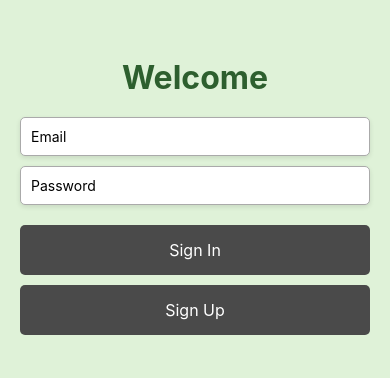
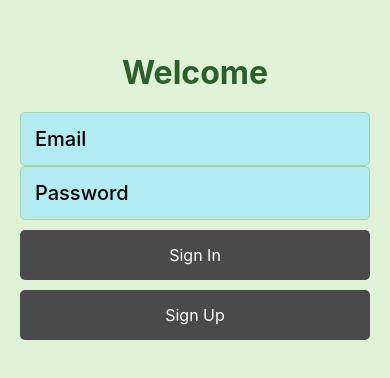
Before and after one commit to bradjarreau/CMPS-420-Project, a React Native app: screen /SignInSignUp in a window 390 px wide. Shown: the part 226-604 px from the top of the page. Built offline with nearby package versions, Linux system fonts and the light colour scheme.

Commit message:
styling
updated

```diff
--- a/app/SignInSignUp.js
+++ b/app/SignInSignUp.js
@@ -90,17 +90,28 @@ const styles = StyleSheet.create({
   },
   input: {
     width: '100%',
-    padding: 10,
-    marginBottom: 10,
+    padding: 14,
+    fontSize: 20,
+    fontWeight: '500',
     borderWidth: 1,
-    borderColor: '#aaa',
+    borderColor: '#A3D5A6',
     borderRadius: 5,
-    backgroundColor: '#FFFFFF',
+    backgroundColor: '#B2EBF2',
+    color: '#000000',
+  },
+  inputContainer: {
+    width: '100%',
+    marginBottom: 15,
+    padding: 12,
+    backgroundColor: '#F5F1E6',
+    borderRadius: 10,
+    borderWidth: 2,
+    borderColor: '#B5A786',
     shadowColor: '#000',
-    shadowOffset: { width: 0, height: 2 },
-    shadowOpacity: 0.1,
-    shadowRadius: 5,
-    elevation: 2,
+    shadowOffset: { width: 0, height: 3 },
+    shadowOpacity: 0.2,
+    shadowRadius: 6,
+    elevation: 4,
   },
   button: {
     backgroundColor: '#4A4A4A',
```
